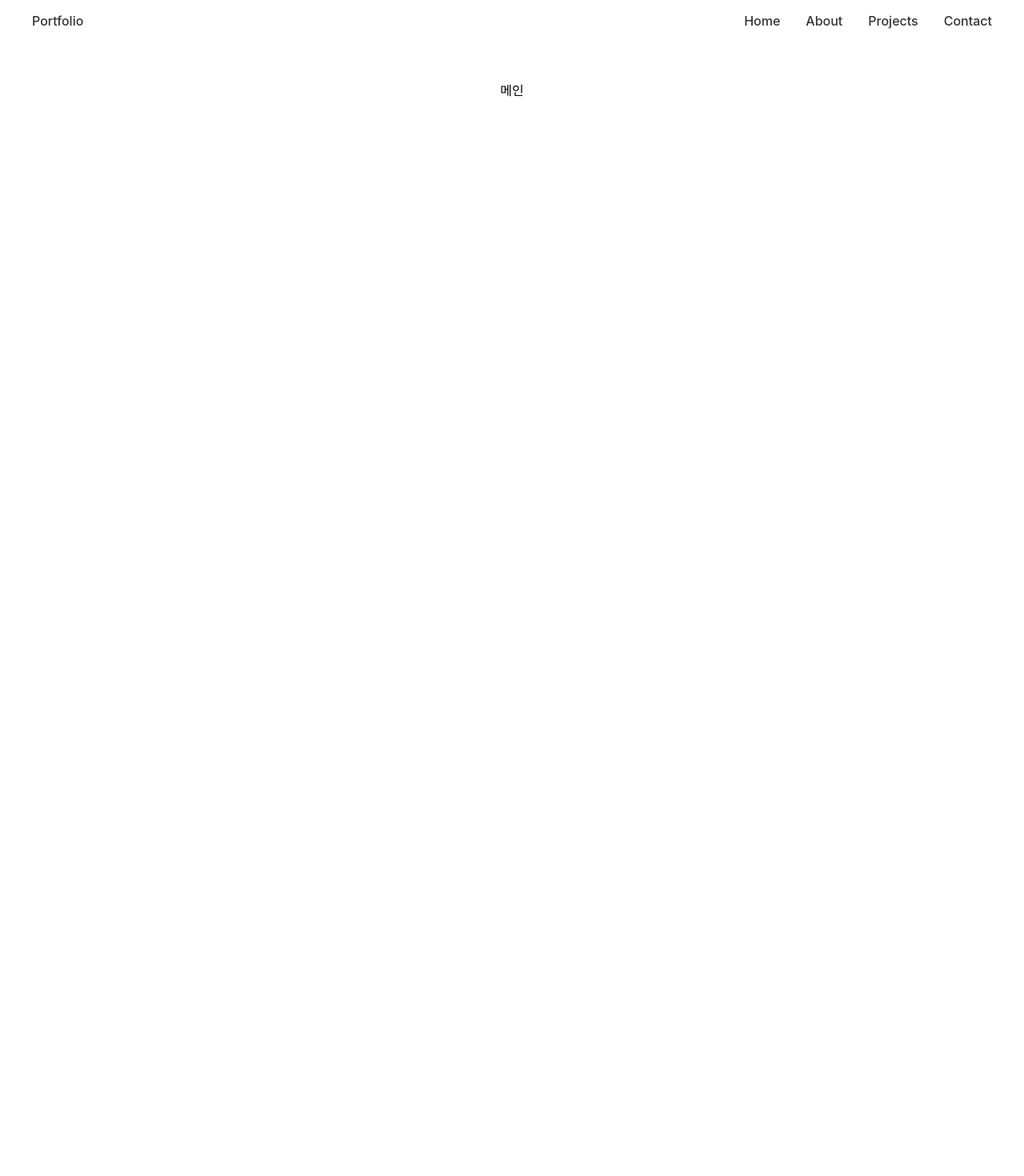
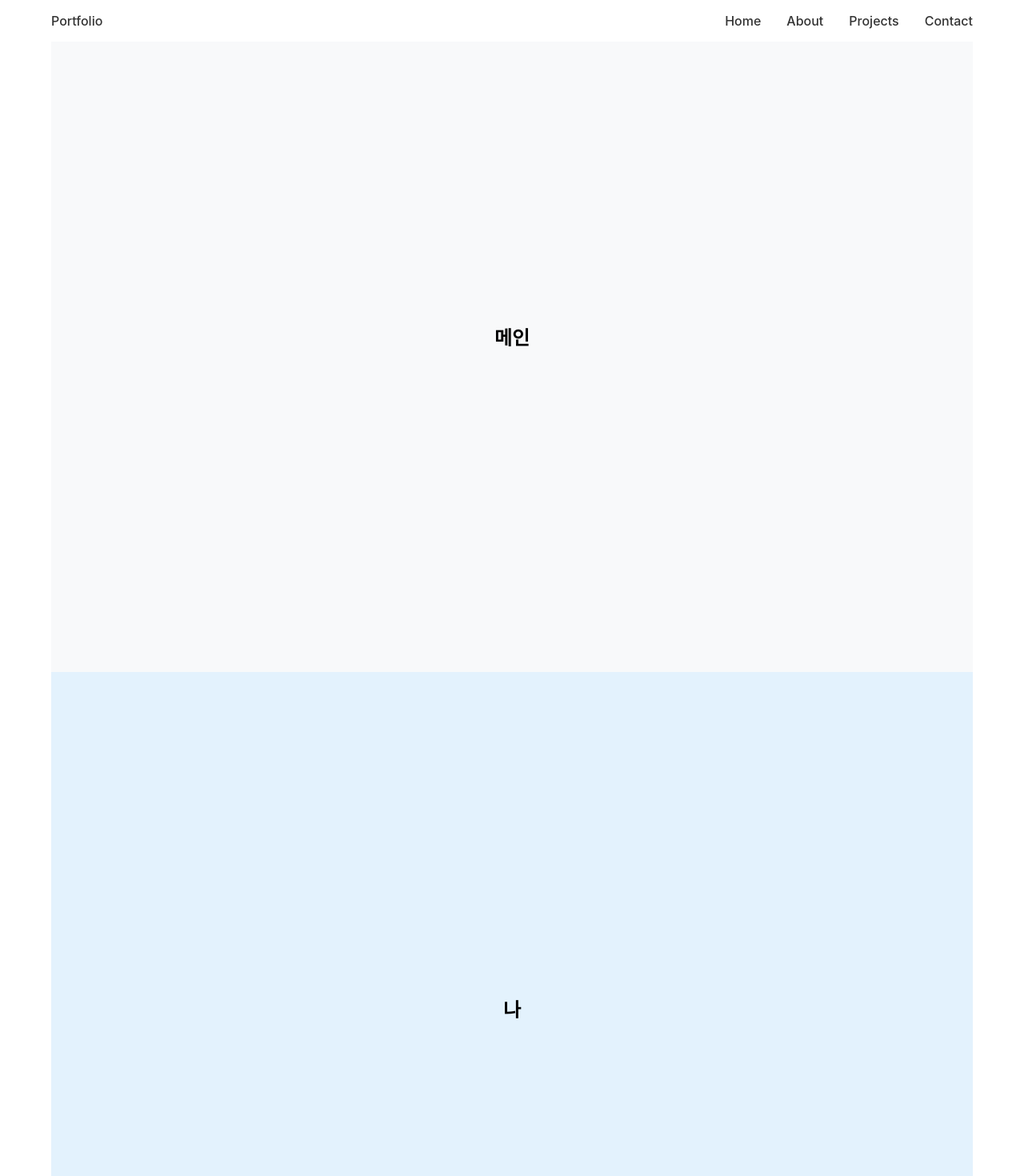
Before and after one commit to Mi-Gumi/portfolio, a React (Create React App) app: page / in a window 1280 px wide. Shown: the top 1470 px of the page at 80% size. Before the commit the page ends 800 px from the top, so only its background shows below. Built offline with nearby package versions, Linux system fonts and the light colour scheme.

Commit message:
smooth scrolling 구현 및 좌우 여백 조정

```diff
--- a/src/App.css
+++ b/src/App.css
@@ -1,5 +1,8 @@
 .App {
   text-align: center;
+  margin: 0;
+  padding: 0;
+  width: 100%;
 }
 
 .App-logo {
--- a/src/App.js
+++ b/src/App.js
@@ -1,21 +1,72 @@
 import React from 'react';
-import { Routes, Route } from 'react-router-dom';
 import Header from './components/Header';
+import styled from 'styled-components';
 import './App.css';
+
+// 전체 앱 컨테이너 스타일
+const AppContainer = styled.div`
+  max-width: 100vw;  // 전체 화면 너비 사용
+  margin: 0;         // 기본 마진 제거
+  padding: 0;        // 기본 패딩 제거
+  overflow-x: hidden; // 가로 스크롤 방지
+`;
+
+// 메인 콘텐츠를 감싸는 컨테이너 스타일 컴포넌트
+const MainContainer = styled.main`
+  max-width: 90vw;  // 화면 너비의 90%를 사용
+  margin: 0 auto;   // 중앙 정렬
+  padding: 0 20px;  // 좌우 여백
+`;
+
+// 섹션 스타일 컴포넌트
+const Section = styled.section`
+  min-height: 100vh;
+  padding: 20px;
+  display: flex;
+  flex-direction: column;
+  justify-content: center;
+  align-items: center;
+`;
 
 function App() {
   return (
-    <div className="App">
+    <AppContainer>
       <Header />
-      <main style={{ marginTop: '80px', padding: '20px' }}>
-        <Routes>
-          <Route path="/" element={<div>메인</div>} />
-          <Route path="/about" element={<div>나</div>} />
-          <Route path="/projects" element={<div>일</div>} />
-          <Route path="/contact" element={<div>ㄱㄱ</div>} />
-        </Routes>
-      </main>
-    </div>
+      <MainContainer>
+        <Section
+          id="home"
+          style={{
+            backgroundColor: '#F8F9FA',  // 연한 회색
+          }}
+        >
+          <h1>메인</h1>
+        </Section>
+        <Section
+          id="about"
+          style={{
+            backgroundColor: '#E3F2FD',  // 연한 파란색
+          }}
+        >
+          <h1>나</h1>
+        </Section>
+        <Section
+          id="projects"
+          style={{
+            backgroundColor: '#F3E5F5',  // 연한 보라색
+          }}
+        >
+          <h1>일</h1>
+        </Section>
+        <Section
+          id="contact"
+          style={{
+            backgroundColor: '#E8F5E9',  // 연한 초록색
+          }}
+        >
+          <h1>ㄱㄱ</h1>
+        </Section>
+      </MainContainer>
+    </AppContainer>
   );
 }
 
--- a/src/components/Header.js
+++ b/src/components/Header.js
@@ -1,49 +1,57 @@
 import React, { memo } from 'react';
-import { Link } from 'react-router-dom';
 import styled from 'styled-components';
 
-// 스타일드 컴포넌트는 컴포넌트 외부에 정의하여 리렌더링 시 재생성 방지
+// 헤더 컨테이너 스타일 컴포넌트
+// fixed 포지션으로 상단에 고정
 const HeaderContainer = styled.header`
-  position: fixed;
+  position: fixed;  // 화면 상단에 고정
   top: 0;
   left: 0;
   right: 0;
-  background-color: rgba(255, 255, 255, 0.95);
-  backdrop-filter: blur(5px);
-  z-index: 1000;
-  transition: all 0.3s ease;
+  background-color: rgba(255, 255, 255, 0.95);  // 반투명 배경
+  backdrop-filter: blur(5px);  // 배경 블러 효과
+  z-index: 1000;  // 다른 요소들 위에 표시
+  transition: all 0.3s ease;  // 부드러운 전환 효과
 `;
 
+// 네비게이션 바 스타일 컴포넌트
 const Nav = styled.nav`
-  max-width: 1200px;
-  margin: 0 auto;
-  padding: 1rem 2rem;
-  display: flex;
-  justify-content: space-between;
-  align-items: center;
+  max-width: 90vw;  // 메인 콘텐츠와 동일한 너비로 설정
+  margin: 0 auto;   // 중앙 정렬
+  padding: 1rem 2rem; // 내부 여백
+  display: flex;      // Flexbox 레이아웃
+  justify-content: space-between;  // 요소들 사이 공간 분배
+  align-items: center;  // 수직 중앙 정렬
 `;
 
+// 네비게이션 링크들을 감싸는 컨테이너
 const NavLinks = styled.div`
   display: flex;
-  gap: 2rem;
+  gap: 2rem;  // 링크 사이 간격
 
+  // 모바일 화면에서 네비게이션 숨김
   @media (max-width: 768px) {
     display: none;
   }
 `;
 
-const LogoLink = styled(Link)`
+// 로고 스타일 컴포넌트
+const Logo = styled.a`
   color: #333;
   text-decoration: none;
   font-weight: 500;
+  cursor: pointer;  // 클릭 가능함을 표시
 `;
 
-const NavLink = styled(Link)`
+// 네비게이션 링크 스타일 컴포넌트
+const NavLink = styled.a`
   color: #333;
   text-decoration: none;
   font-weight: 500;
-  position: relative;
+  position: relative;  // 하단 밑줄 효과를 위한 상대 위치
+  cursor: pointer;
 
+  // 호버 시 나타나는 밑줄 효과
   &::after {
     content: '';
     position: absolute;
@@ -52,25 +60,38 @@ const NavLink = styled(Link)`
     width: 0;
     height: 2px;
     background-color: #007bff;
-    transition: width 0.3s ease;
+    transition: width 0.3s ease;  // 부드러운 너비 변화
   }
 
+  // 호버 시 밑줄이 전체 너비로 확장
   &:hover::after {
     width: 100%;
   }
 `;
 
-// 컴포넌트를 memo로 감싸서 props가 변경되지 않으면 리렌더링 방지
+// Header 컴포넌트를 memo로 감싸서 불필요한 리렌더링 방지
 const Header = memo(function Header() {
-  // 현재 경로에 따라 active 상태를 관리하는 로직
+  // 스크롤 상태를 관리하는 state
   const [isScrolled, setIsScrolled] = React.useState(false);
 
-  // 스크롤 이벤트 핸들러를 useCallback으로 메모이제이션
+  // 스크롤 이벤트 핸들러
+  // useCallback으로 메모이제이션하여 성능 최적화
   const handleScroll = React.useCallback(() => {
+    // 스크롤 위치가 50px을 넘으면 true
     setIsScrolled(window.scrollY > 50);
   }, []);
 
-  // useEffect로 스크롤 이벤트 리스너 등록
+  // 특정 섹션으로 스크롤하는 함수
+  const scrollToSection = (sectionId) => {
+    const element = document.getElementById(sectionId);
+    if (element) {
+      // 부드러운 스크롤 효과 적용
+      element.scrollIntoView({ behavior: 'smooth' });
+    }
+  };
+
+  // 컴포넌트 마운트 시 스크롤 이벤트 리스너 등록
+  // 컴포넌트 언마운트 시 리스너 제거
   React.useEffect(() => {
     window.addEventListener('scroll', handleScroll);
     return () => window.removeEventListener('scroll', handleScroll);
@@ -78,15 +99,18 @@ const Header = memo(function Header() {
 
   return (
     <HeaderContainer style={{
+      // 스크롤 시 그림자 효과 추가
       boxShadow: isScrolled ? '0 2px 10px rgba(0,0,0,0.1)' : 'none'
     }}>
       <Nav>
-        <LogoLink to="/">Portfolio</LogoLink>
+        {/* 로고 클릭 시 홈 섹션으로 스크롤 */}
+        <Logo onClick={() => scrollToSection('home')}>Portfolio</Logo>
         <NavLinks>
-          <NavLink to="/">Home</NavLink>
-          <NavLink to="/about">About</NavLink>
-          <NavLink to="/projects">Projects</NavLink>
-          <NavLink to="/contact">Contact</NavLink>
+          {/* 각 네비게이션 링크 클릭 시 해당 섹션으로 스크롤 */}
+          <NavLink onClick={() => scrollToSection('home')}>Home</NavLink>
+          <NavLink onClick={() => scrollToSection('about')}>About</NavLink>
+          <NavLink onClick={() => scrollToSection('projects')}>Projects</NavLink>
+          <NavLink onClick={() => scrollToSection('contact')}>Contact</NavLink>
         </NavLinks>
       </Nav>
     </HeaderContainer>
```
